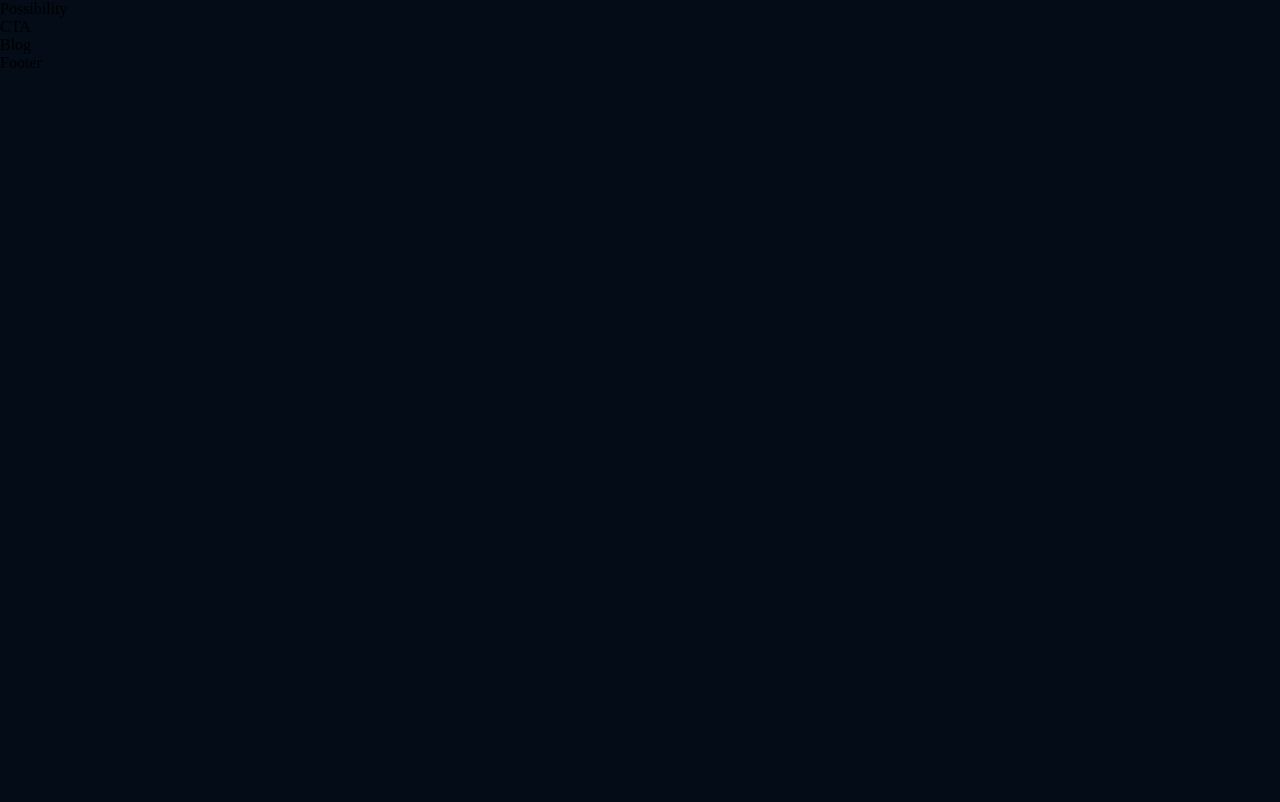
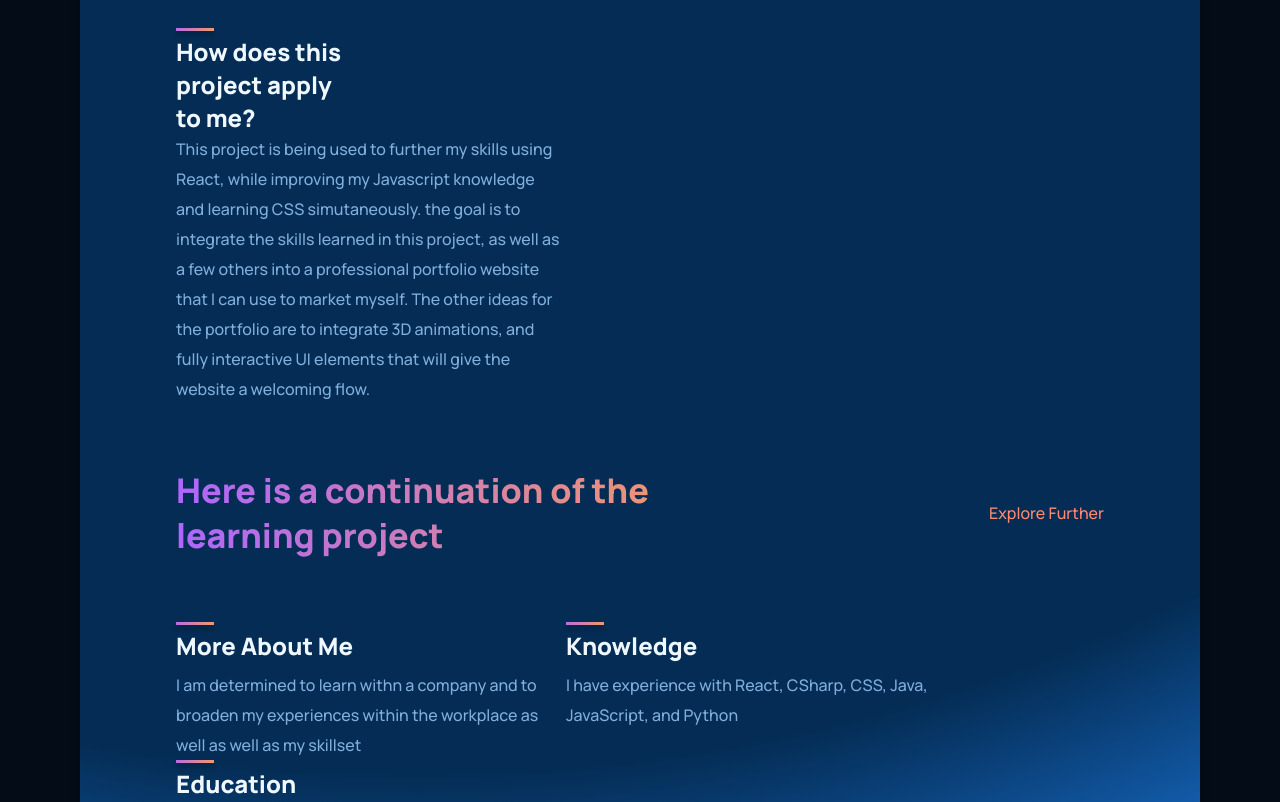
Before and after one commit to DRusetsk/React-1, a React (Create React App) app: page / in a window 1280 px wide. Shown: the part 1178-1980 px from the top of the page. Before the commit the page ends 1250 px from the top, so only its background shows below. Built offline with nearby package versions, Linux system fonts and the light colour scheme.

Commit message:
About Me WIP

```diff
--- a/src/containers/features/Features.jsx
+++ b/src/containers/features/Features.jsx
@@ -1,10 +1,18 @@
 import React from 'react'
 import './features.css'
 
-const Features = () => {
+
+const Features = ({title,text}) => {
   return (
-    <div>Features</div>
+    <div gpt3__features-container__feature>
+      <div className='gpt3__features-container__feature-title'>
+        <div />
+        <h1>{title}</h1>
+      </div>
+      <div className='gpt3__features-container_feature-text'>
+        <p>{text}</p>
+      </div>
+    </div>
   )
 }
-
 export default Features
--- a/src/containers/features/features.css
+++ b/src/containers/features/features.css
@@ -0,0 +1,44 @@
+.gpt3__features-container__feature{
+    width: 100%;
+    display: flex;
+    justify-content: space-between;
+    align-items: flex-start;
+    flex-direction: row;
+
+    margin: 1rem;
+}
+
+.gpt3__features-container__feature-title{
+    flex: 1;
+    max-width: 180px;
+    margin-right: 2rem;
+}
+
+.gpt3__features-container__feature-title h1{
+    font-family: var(--font-family);
+    font-weight: 800;
+    font-size: 24px;
+    color: aliceblue;
+}
+
+.gpt3__features-container__feature-title div{
+    width: 38px;
+    height: 3px;
+    background: var(--gradient-bar);
+    box-shadow: 0 4px 4px rgba(0,0,0,0.25);
+    margin-bottom: 0.25rem;
+}
+
+.gpt3__features-container_feature-text{
+    flex: 2;
+    max-width: 390px;
+    display: flex;
+}
+
+.gpt3__features-container_feature-text p{
+    font-family: var(--font-family);
+    font-weight: 500;
+    font-size: 16px;
+    line-height: 30px;
+    color: var(--color-text);
+}
--- a/src/containers/whatGPT3/WhatGPT3.jsx
+++ b/src/containers/whatGPT3/WhatGPT3.jsx
@@ -1,9 +1,26 @@
 import React from 'react'
 import './whatGPT3.css'
+import Features from '../features/Features'
 
 const WhatGPT3 = () => {
   return (
-    <div>WhatGPT3</div>
+    <div className='gpt3__whatgpt3 section__margin' id="wgpt3">
+      <div className='gpt3__whatgpt3-feature'>
+        <Features title="How does this project apply to me?"
+        text="This project is being used to further my skills using React, while improving my Javascript knowledge and learning CSS simutaneously.
+        the goal is to integrate the skills learned in this project, as well as a few others into a professional portfolio website that I can use to market myself.
+        The other ideas for the portfolio are to integrate 3D animations, and fully interactive UI elements that will give the website a welcoming flow." />
+      </div>
+      <div className='gpt3__whatgpt3-heading'>
+        <h1 className='gradient__text'>Here is a continuation of the learning project</h1>
+        <p>Explore Further</p>
+      </div>
+      <div className='gpt3__whatgpt3-container'>
+        <Features title="More About Me" text="I am determined to learn withn a company and to broaden my experiences within the workplace as well as well as my skillset"/>
+        <Features  title="Knowledge" text="I have experience with React, CSharp, CSS, Java, JavaScript, and Python"/>
+        <Features title="Education" text="I am currently a Second Year Software Engineering Student attending Lassonde at York University"/>
+      </div>
+    </div>
   )
 }
 
--- a/src/containers/whatGPT3/whatGPT3.css
+++ b/src/containers/whatGPT3/whatGPT3.css
@@ -0,0 +1,137 @@
+.gpt3__whatgpt3 {
+    display: flex;
+    flex-direction: column;
+
+    padding: 2rem;
+    margin:0 5rem;
+    background: var(--color-footer);
+
+    /* ff 3.6+ */
+    background:-moz-radial-gradient(circle at 30% -100%, #042c54 25%, rgba(4, 44, 84, 1) 85%, rgba(27, 120, 222, 1) 100%);
+
+    /* safari 5.1+,chrome 10+ */
+    background:-webkit-radial-gradient(circle at 30% -100%, #042c54 25%, rgba(4, 44, 84, 1) 85%, rgba(27, 120, 222, 1) 100%);
+
+    /* opera 11.10+ */
+    background:-o-radial-gradient(circle at 30% -100%, #042c54 25%, rgba(4, 44, 84, 1) 85%, rgba(27, 120, 222, 1) 100%);
+
+    /* ie 10+ */
+    background:-ms-radial-gradient(circle at 30% -100%, #042c54 25%, rgba(4, 44, 84, 1) 85%, rgba(27, 120, 222, 1) 100%);
+
+    /* global 92%+ browsers support */
+    background:radial-gradient(circle at 30% -100%, #042c54 25%, rgba(4, 44, 84, 1) 85%, rgba(27, 120, 222, 1) 100%);
+
+    filter: drop-shadow(0px 4px 4px rgba(0, 0, 0, 0.25));
+}
+
+.gpt3__whatgpt3-feature{
+    display: flex;
+    flex-wrap: wrap;
+}
+
+.gpt3__whatgpt3-feature .gpt3__whatgpt3-features-container__feature{
+    margin: 0;
+}
+
+.gpt3__whatgpt3-feature .gpt3__whatgpt3-features-container__feature-text{
+    max-width: 700px;
+}
+
+.gpt3__whatgpt3-heading{
+    display: flex;
+    flex-direction: row;
+    justify-content: space-between;
+    align-items: center;
+    margin: 4rem 0 2rem;
+}
+.gpt3__whatgpt3-heading h1{
+    font-size: 34px;
+    line-height: 45px;
+    font-weight: 800;
+    max-width: 510px;
+    font-family: var(--font-family);
+}
+
+.gpt3__whatgpt3-heading p{
+    font-size: 16px;
+    line-height: 45px;
+    font-weight: 500;
+    max-width: 510px;
+    font-family: var(--font-family);
+    color: var(--color-subtext);
+    cursor: pointer;
+}
+
+.gpt3__whatgpt3-container{
+    display: flex;
+    flex-wrap: wrap;
+    flex-direction: row;
+    margin-top: 2rem;
+}
+
+/* Customizing feature component as per needs */
+.gpt3__whatgpt3-container .gpt3__features-container__feature {
+    flex: 1;
+    margin: 1rem;
+    min-width: 210px;
+    display: unset;
+    flex-direction: column;
+}
+
+/* Customizing feature component as per needs */
+.gpt3__whatgpt3-container .gpt3__features-container_feature-text {
+    margin-top: 0.5rem;
+}
+
+@media screen and (max-width: 850px) {
+    .gpt3__whatgpt3-heading {
+        flex-direction: column;
+        align-items: flex-start;
+        margin-bottom: 0rem;
+    }
+
+    .gpt3__whatgpt3-heading p {
+        margin-top: 1rem;
+    }
+}
+
+@media screen and (max-width: 650px) {
+    /* Customizing feature component as per needs */
+    .gpt3__whatgpt3-feature .gpt3__features-container__feature {
+        flex-direction: column;
+    }
+
+    /* Customizing feature component as per needs */
+    .gpt3__whatgpt3-feature .gpt3__features-container_feature-text {
+        margin-top: 0.5rem;
+    }
+
+    .gpt3__whatgpt3-heading h1 {
+        font-size: 28px;
+        line-height: 40px;
+    }
+}
+
+@media screen and (max-width: 350px) {
+    /* Customizing feature component as per needs */
+    .gpt3__whatgpt3-container .gpt3__features-container__feature {
+        margin: 1rem 0;
+        min-width: 100%;
+    }
+}
+
+@media screen and (max-width: 550px){
+    .gpt3__features-container__feature- h1{
+      font-size: 14px;
+      line-height: 22px;
+    }
+
+    .gpt3__features-container__feature- p{
+        font-size: 12px;
+        line-height: 20px;
+      }
+
+      .gpt3__features-container__feature {
+        margin: 1rem 0;
+      }
+  }
```
